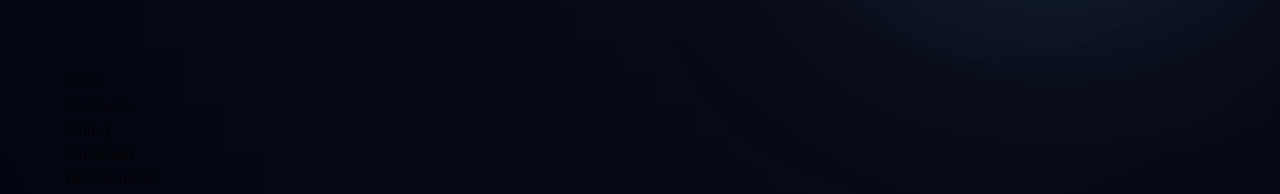
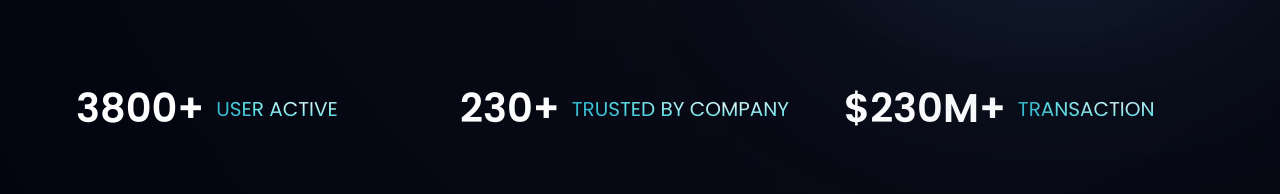
Before and after one commit to priyucodes/modern_bank_app, a React (Vite) app: page / in a window 1280 px wide. Shown: the part 718-912 px from the top of the page. Built offline with nearby package versions, Linux system fonts and the light colour scheme.

Commit message:
added stats

```diff
--- a/src/components/Stats.jsx
+++ b/src/components/Stats.jsx
@@ -1,4 +1,22 @@
-const Stats = () => {
-  return <div>Stats</div>;
-};
+import { stats } from '../constants';
+import styles from '../style';
+
+const Stats = () => (
+  <section className={`${styles.flexCenter} flex-row flex-wrap sm:mb-20 mb-6`}>
+    {stats.map(stat => (
+      <div
+        key={stat.id}
+        className={`flex flex-1 justify-start items-center flex-row m-3`}
+      >
+        <h4 className="font-poppins font-semibold xs:text-[40px] text-[30px] xs:leading-[53px] leading-[43px] text-white">
+          {stat.value}
+        </h4>
+        <p className="font-poppins font-normal xs:text-[20px] text-[15px] xs:leading-[26px] leading-[21px] text-gradient uppercase ml-3">
+          {stat.title}
+        </p>
+      </div>
+    ))}
+  </section>
+);
+
 export default Stats;
```
